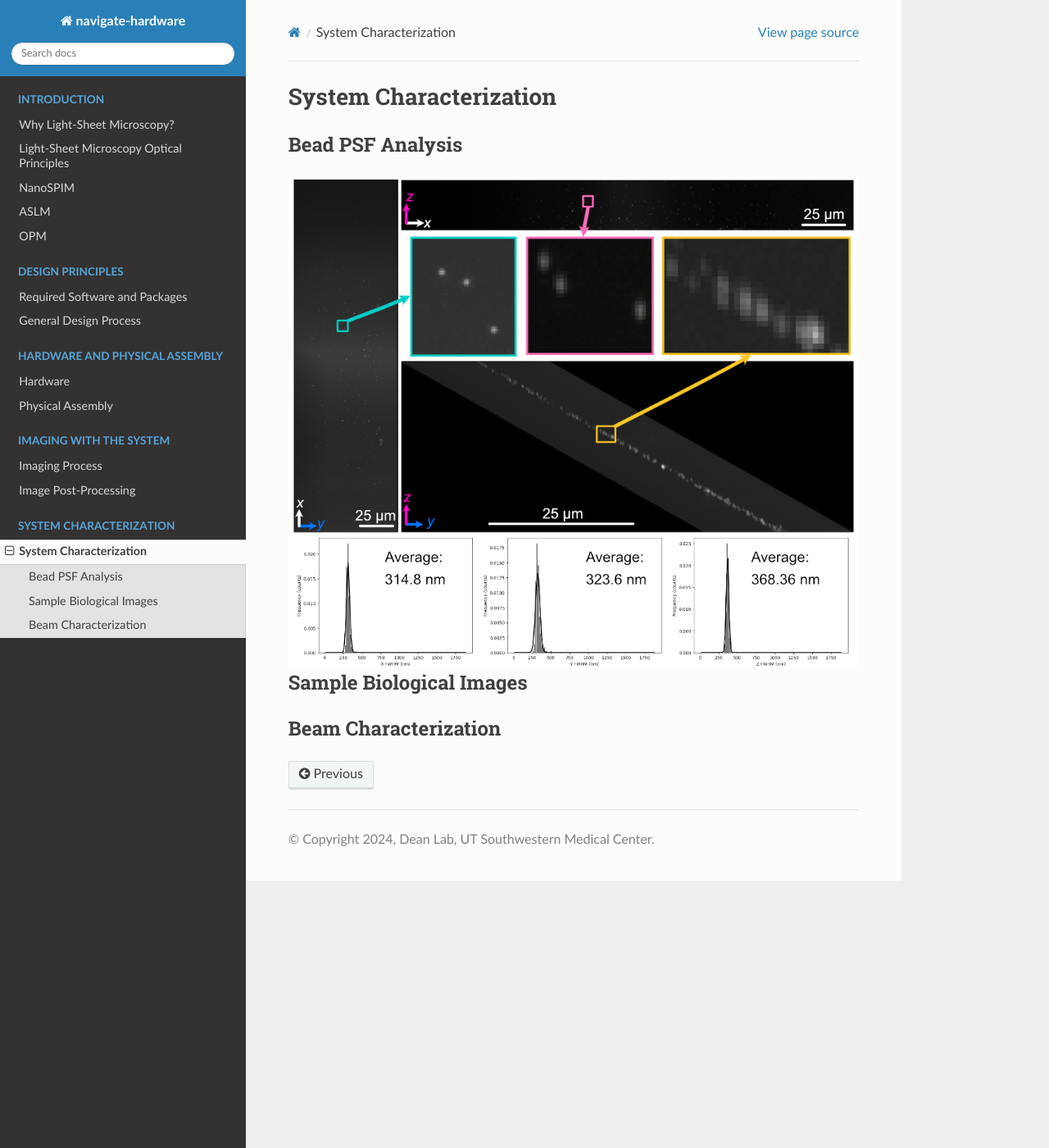
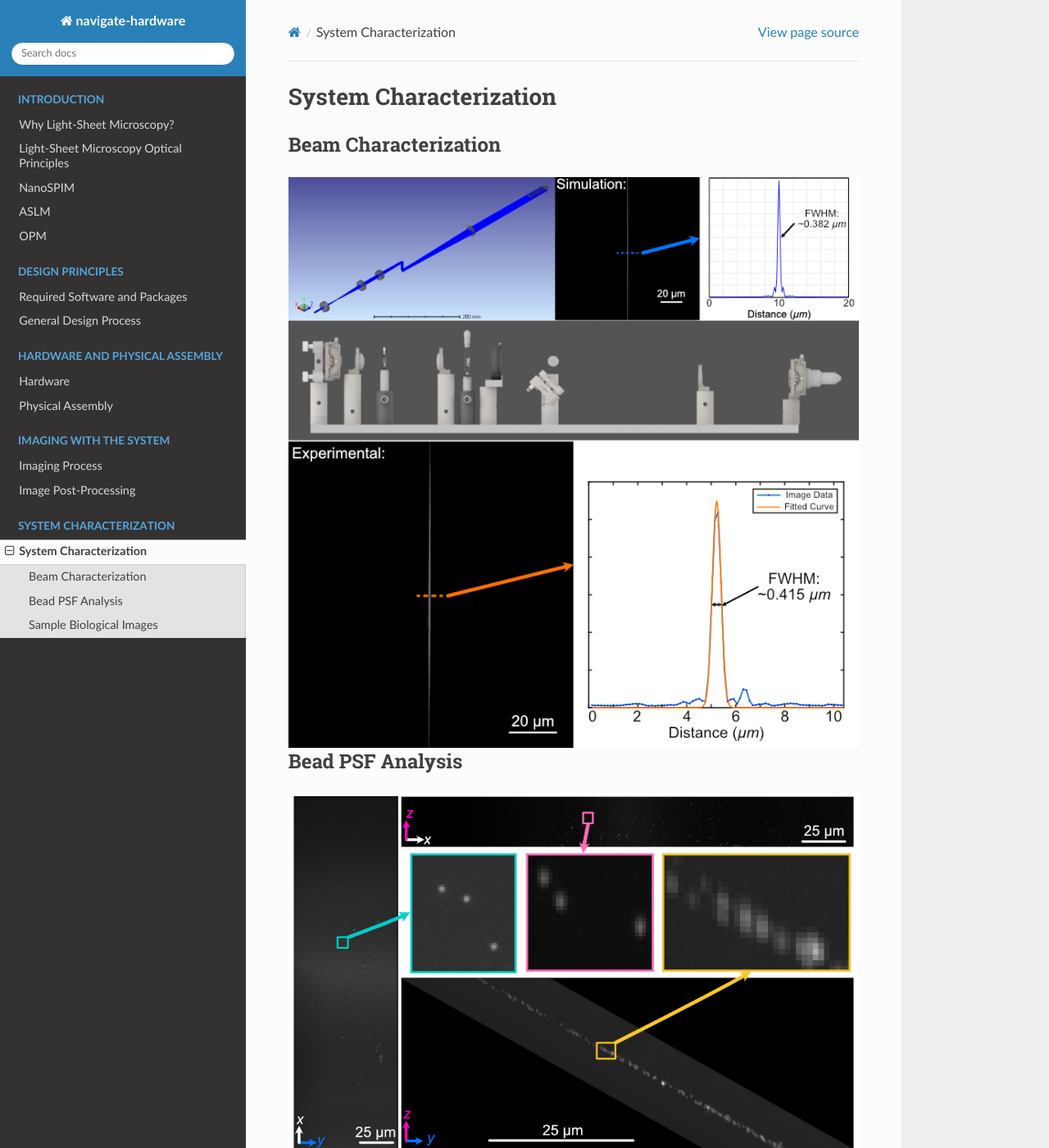
Before and after one commit to TheDeanLab/COMPASS, a Sphinx documentation site: the page built from docs/source/system_characterization/system_characterization.rst, in a window 1280 px wide and 1400 px high. Shown: the whole window at 82% size. Built offline with Sphinx 7.4.7 and the Read the Docs theme 2.0.0, drawn with Linux system fonts in a browser that asks for light colours; pages that are not in the unit, such as notebooks, are missing from menus.

Commit message:
Added Images

```diff
--- a/docs/source/system_characterization/system_characterization.rst
+++ b/docs/source/system_characterization/system_characterization.rst
@@ -3,6 +3,14 @@
 ###############################
 System Characterization
 ###############################
+
+Beam Characterization
+______________________________
+
+.. image:: Images/BeamProperties.png
+    :align: center
+    :alt: Comparison of the expected light sheet beam from simulation to the experimentally imaged light sheet
+
 
 Bead PSF Analysis
 ______________________________
```
Also changed, not shown: other parts of docs/source/system_characterization/system_characterization.rst (+0 -3 lines), docs/source/imaging/Images/PropertiesPanel.png (added), docs/source/imaging/Images/RescalePanel.png (added), docs/source/imaging/Images/ResliceLeft.png (added), docs/source/imaging/Images/ResliceLeftProjection.png (added), docs/source/imaging/Images/ResliceTop.png (added), docs/source/imaging/Images/ResliceTopProjection.png (added), docs/source/system_characterization/Images/BeamProperties.png (added).
